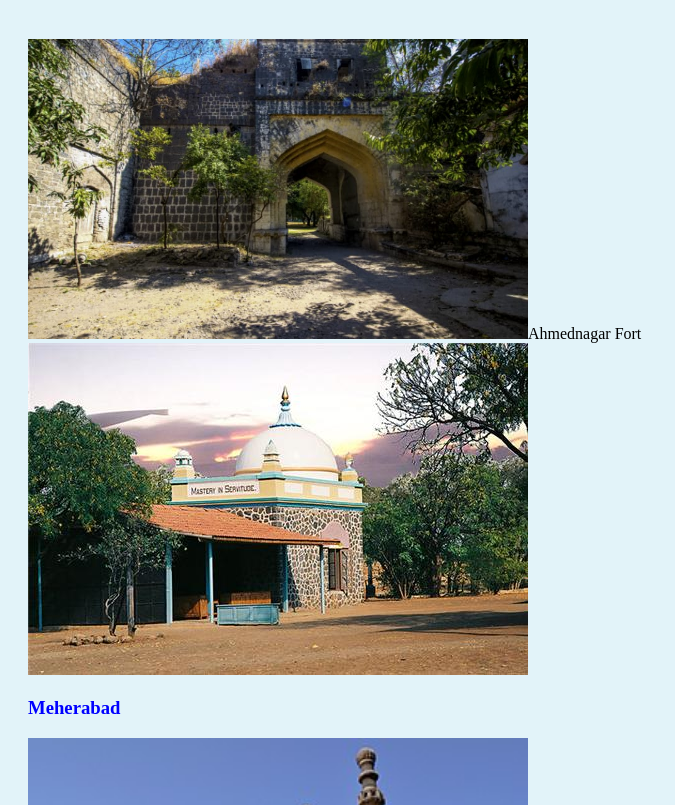
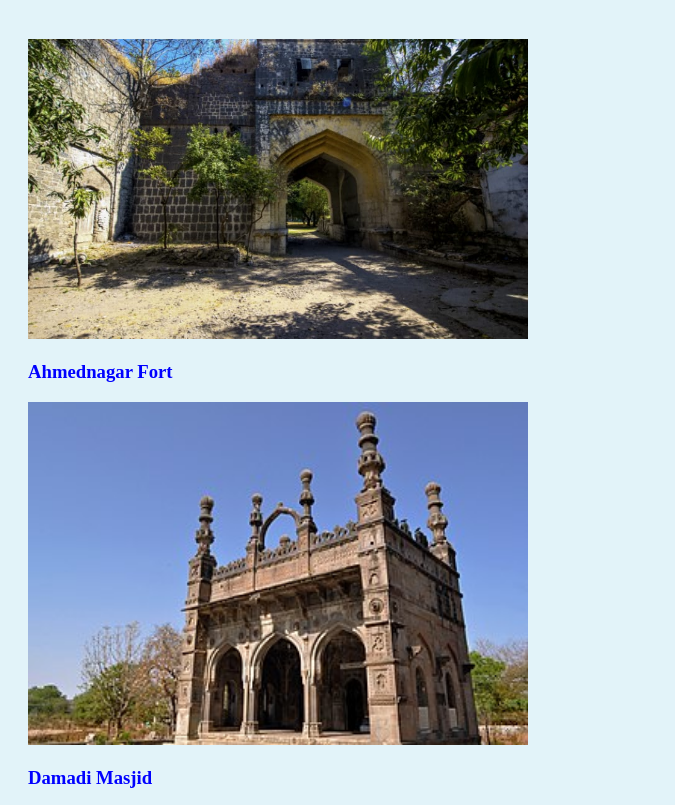
Before and after one commit to tanishkaadhav30/ahilyanagar-tourist-places, a plain HTML site: page pages/places.html in a window 1280 px wide. Shown: the part 250-1055 px from the top of the page, without its empty margins (0-675 px from the left). Drawn offline with Linux system fonts and the light colour scheme.

Commit message:
update code

```diff
--- a/pages/places.html
+++ b/pages/places.html
@@ -10,15 +10,12 @@
           background-color: rgb(145, 239, 208);
         }
       }
-
       /* Tablet Devices */
       @media screen and (min-width: 769px) and (max-width: 992px) {
         .main-heading{
-          background-color: blue;
-
+         background-color: blue;
         }
       }
-
       /* Desktop Devices */
       @media screen and (min-width: 993px) and (max-width: 1200px) {
         .main-heading{
@@ -40,16 +37,12 @@ font-family: 'Courier New', Courier, monospace;
 ">Famous Places in Ahilyanagar</h1>
 </div>
 <div class="places">
-<div >
+<div>
 <img src="./../images/ahilyanagarfort.jpeg" width="500px"
-height="300px" alt="Ahmednagar Fort/>
-<h3 style="color: blue;"">Ahmednagar Fort</h3>
+height="300px" alt="Ahmednagar Fort"/>
+<h3 style="color: blue;">Ahmednagar Fort</h3>
 </div>
-<div >
-<img src="./../images/Meherabad-Ahmednagar.jpg" width="500px" alt="Meherabad"/>
-<h3 style="color:blue;">Meherabad</h3>
-</div>
-<div >
+<div>
 <img src="./../images/Damadi_Masjid.jpg" width="500px" alt="Damadi Masjid"/>
 <h3 style="color: blue;">Damadi Masjid</h3>
 </div>
```
Also changed, not shown: index.html (+3 -9 lines), pages/about.html (+0 -2 lines).
